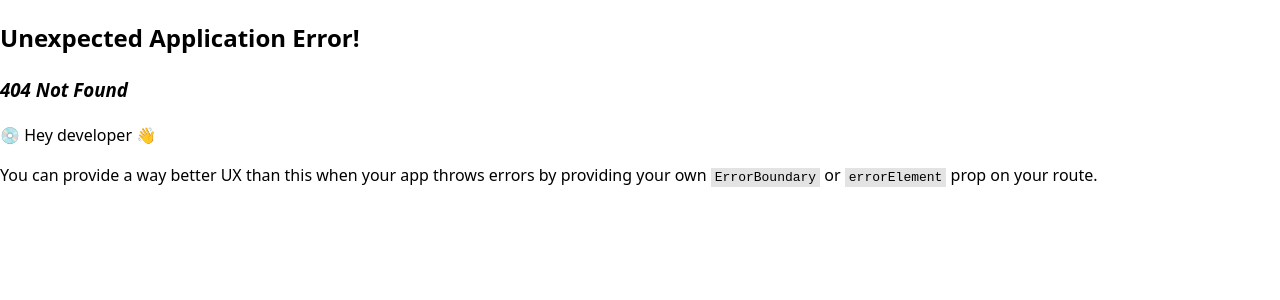
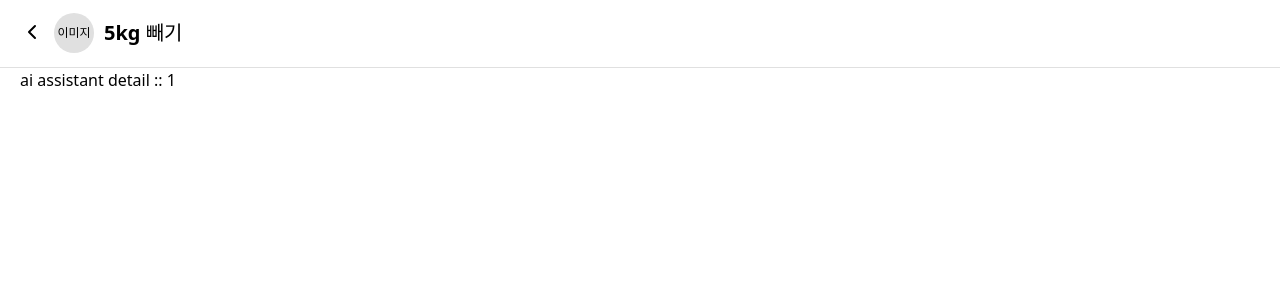
Before and after one commit to AIMinderTeam/aiminder-client, a React (Vite) app: page /ai-assistant/1 in a window 1280 px wide. Before the commit this address had no page. Shown: the top 300 px of the page. Built offline with nearby package versions, Linux system fonts and the light colour scheme.

Commit message:
feat: Ai Assistant Detail Layout 구현

```diff
--- a/src/App.tsx
+++ b/src/App.tsx
@@ -1,7 +1,9 @@
 import React, { Suspense } from 'react';
 import { createBrowserRouter, Outlet, RouterProvider } from 'react-router-dom';
 
+import AiAssistantDetailLayout from '@/pages/ai-assistant/components/layout/AiAssistantDetailLayout';
 import AiAssistantLayout from '@/pages/ai-assistant/components/layout/AiAssistantLayout';
+import AIAssistantDetail from '@/pages/ai-assistant/detail/AIAssistantDetail';
 import DailyGoalLayout from '@/pages/daily-goal/components/layout/DailyGoalLayout';
 import GoalLayout from '@/pages/goal/components/layout/GoalLayout';
 import DetailView from '@/pages/goal/DetailView';
@@ -49,6 +51,14 @@ function App() {
         <AiAssistantLayout>
           <AiAssistant />
         </AiAssistantLayout>
+      ),
+    },
+    {
+      path: '/ai-assistant/:aiAssistantId',
+      element: (
+        <AiAssistantDetailLayout>
+          <AIAssistantDetail />
+        </AiAssistantDetailLayout>
       ),
     },
     {
--- a/src/pages/ai-assistant/AiAssistant.tsx
+++ b/src/pages/ai-assistant/AiAssistant.tsx
@@ -1,8 +1,11 @@
 import styles from './AiAssistant.module.css';
+
+import { useNavigate } from 'react-router-dom';
 
 import { ChevronRight, Plus } from 'lucide-react';
 
 export default function AiAssistant() {
+  const navigate = useNavigate();
   return (
     <section className={styles.AiAssistantSection}>
       <ul className={styles.AiAssistantList}>
@@ -16,7 +19,7 @@ export default function AiAssistant() {
             <span className={styles.AiAssistantItemTime}>AI로 설정한 내용은 본인의 목표로 저장됩니다.</span>
           </div>
         </li>
-        <li className={styles.AiAssistantItem}>
+        <li className={styles.AiAssistantItem} onClick={() => navigate('/ai-assistant/1')}>
           <div className={styles.AiAssistantItemImage}>이미지</div>
           <div className={styles.AiAssistantItemContent}>
             <span className={styles.AiAssistantItemTitle}>5kg 빼기</span>
@@ -29,7 +32,7 @@ export default function AiAssistant() {
             <ChevronRight />
           </div>
         </li>
-        <li className={styles.AiAssistantItem}>
+        <li className={styles.AiAssistantItem} onClick={() => navigate('/ai-assistant/2')}>
           <div className={styles.AiAssistantItemImage}>이미지</div>
           <div className={styles.AiAssistantItemContent}>
             <span className={styles.AiAssistantItemTitle}>AI 비서 출시</span>
--- /dev/null
+++ b/src/pages/ai-assistant/components/layout/AiAssistantDetailLayout.module.css
@@ -0,0 +1,36 @@
+.AiAssistantDetailLayoutHeader {
+  position: sticky;
+  top: 0;
+  left: 0;
+  right: 0;
+  padding: 10px 20px;
+  display: flex;
+  align-items: center;
+  background-color: #fff;
+  border-bottom: 1px solid #e0e0e0;
+
+  gap: 10px;
+}
+
+.AiAssistantDetailLayoutHeaderButton {
+  border: none;
+  background-color: transparent;
+  padding: 0;
+}
+
+.AiAssistantDetailLayoutTitle {
+  font-size: 20px;
+  font-weight: 600;
+  line-height: 1;
+}
+
+.AiAssistantDetailLayoutImage {
+  width: 40px;
+  height: 40px;
+  border-radius: 50%;
+  background-color: #e0e0e0;
+  font-size: 12px;
+  display: flex;
+  align-items: center;
+  justify-content: center;
+}
--- /dev/null
+++ b/src/pages/ai-assistant/components/layout/AiAssistantDetailLayout.tsx
@@ -0,0 +1,26 @@
+import styles from './AiAssistantDetailLayout.module.css';
+
+import { useNavigate } from 'react-router-dom';
+
+import { ChevronLeft } from 'lucide-react';
+
+export default function AiAssistantDetailLayout({ children }: { children: React.ReactNode }) {
+  const navigate = useNavigate();
+
+  const goBack = () => {
+    navigate(-1);
+  };
+
+  return (
+    <main>
+      <header className={styles.AiAssistantDetailLayoutHeader}>
+        <button onClick={goBack} className={styles.AiAssistantDetailLayoutHeaderButton}>
+          <ChevronLeft size={24} />
+        </button>
+        <div className={styles.AiAssistantDetailLayoutImage}>이미지</div>
+        <h1 className={styles.AiAssistantDetailLayoutTitle}>5kg 빼기</h1>
+      </header>
+      {children}
+    </main>
+  );
+}
--- /dev/null
+++ b/src/pages/ai-assistant/detail/AIAssistantDetail.tsx
@@ -0,0 +1,9 @@
+import styles from './AIAssistantDetail.module.css';
+
+import { useParams } from 'react-router-dom';
+
+export default function AIAssistantDetail() {
+  const { aiAssistantId } = useParams();
+
+  return <section className={styles.AiAssistantDetailSection}>ai assistant detail :: {aiAssistantId}</section>;
+}
--- /dev/null
+++ b/src/pages/ai-assistant/detail/AiAssistantDetail.module.css
@@ -0,0 +1,6 @@
+.AiAssistantDetailSection {
+  padding: 0 20px;
+  display: flex;
+  flex-direction: column;
+  gap: 10px;
+}
```
